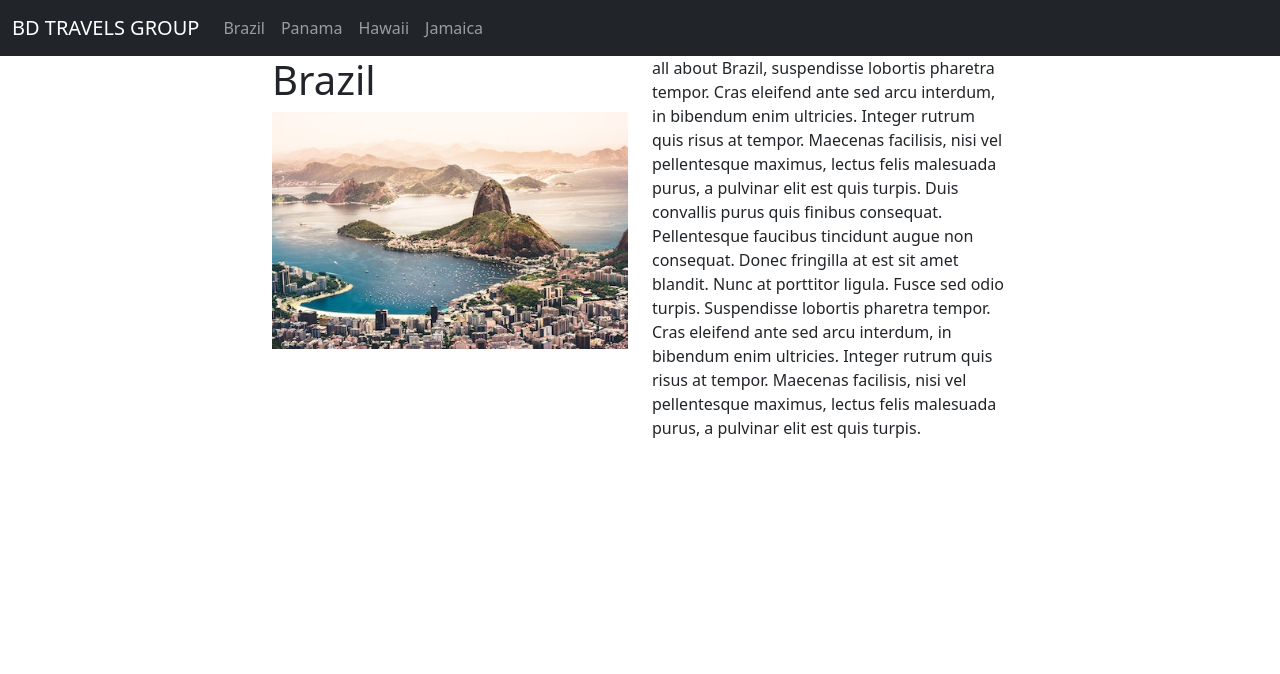
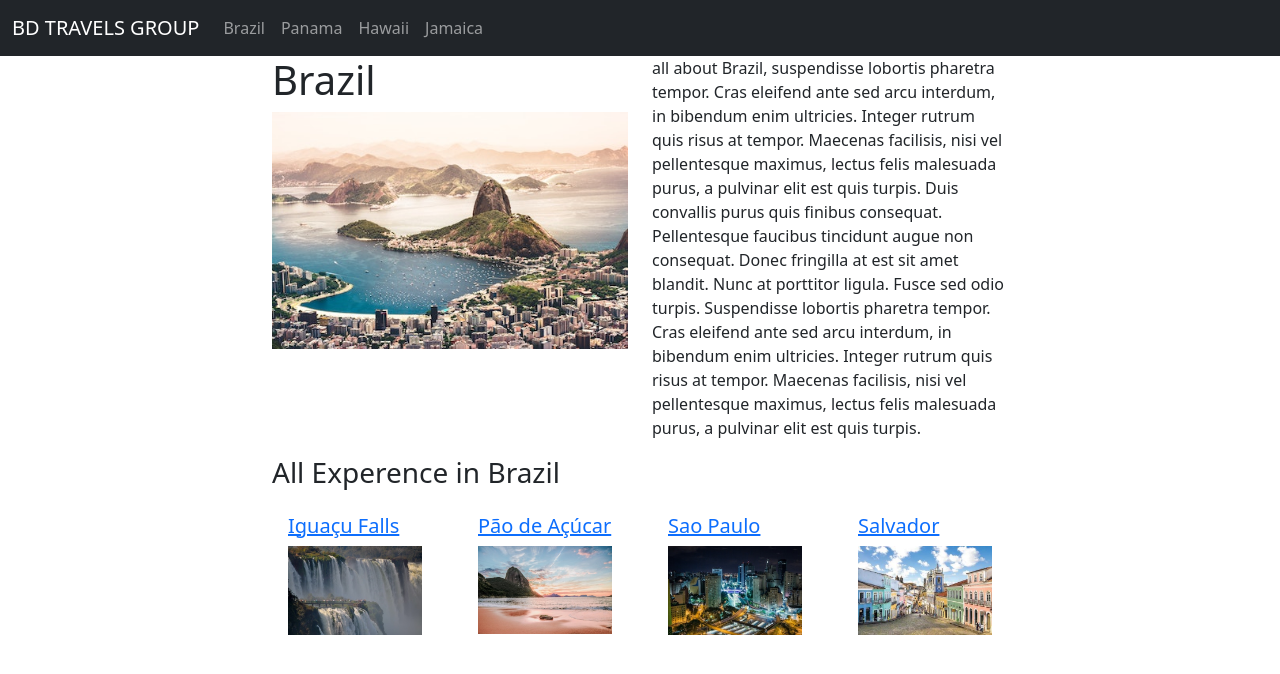
Before and after one commit to meraz007/BD-TRAVELS-GROUP, a Vue app: page /destination/1 in a window 1280 px wide. Shown: the top 674 px of the page. Built offline with nearby package versions, Linux system fonts and the light colour scheme.

Commit message:
experence

```diff
--- /dev/null
+++ b/src/components/Experences.vue
@@ -0,0 +1,28 @@
+<template>
+    <router-link to="/">
+        <div class="card border-0">
+            <div class="card-body">
+                <h5 class="card-title">{{experence.name}}</h5>
+                <img :src="`/images/${experence.image}`" :alt="experence.name">
+            </div>
+        </div>
+    </router-link>
+</template>
+
+<script>
+export default {
+    props:{
+        experence:{
+            type:Object,
+            required:true
+        }
+    }
+}
+</script>
+
+<style scoped>
+.card-body img {
+  max-width: 100%;
+  height: auto;
+}
+</style>
--- a/src/views/Destinations.vue
+++ b/src/views/Destinations.vue
@@ -14,11 +14,29 @@
             </div>
         </div>
     </div>
+    <div class="experence">
+        <div class="row justify-content-center">
+            <div class="col-md-8">
+                <h3>All Experence in {{destination.name}}</h3>
+                <div class="row">
+                    <div class="col-md-3" v-for="experence in destination.experiences"
+                    :key="experence.slug">
+                    <Experence
+                    :experence="experence"/>
+                    </div>
+                </div>
+            </div>
+        </div>
+    </div>
 </template>
 
 <script>
 import SourceData from '@/data.json'
+import Experence from '../components/Experences.vue'
 export default {
+    components:{
+        Experence
+    },
   computed:{
     destinationId(){
         return parseInt(this.$route.params.id)
```
